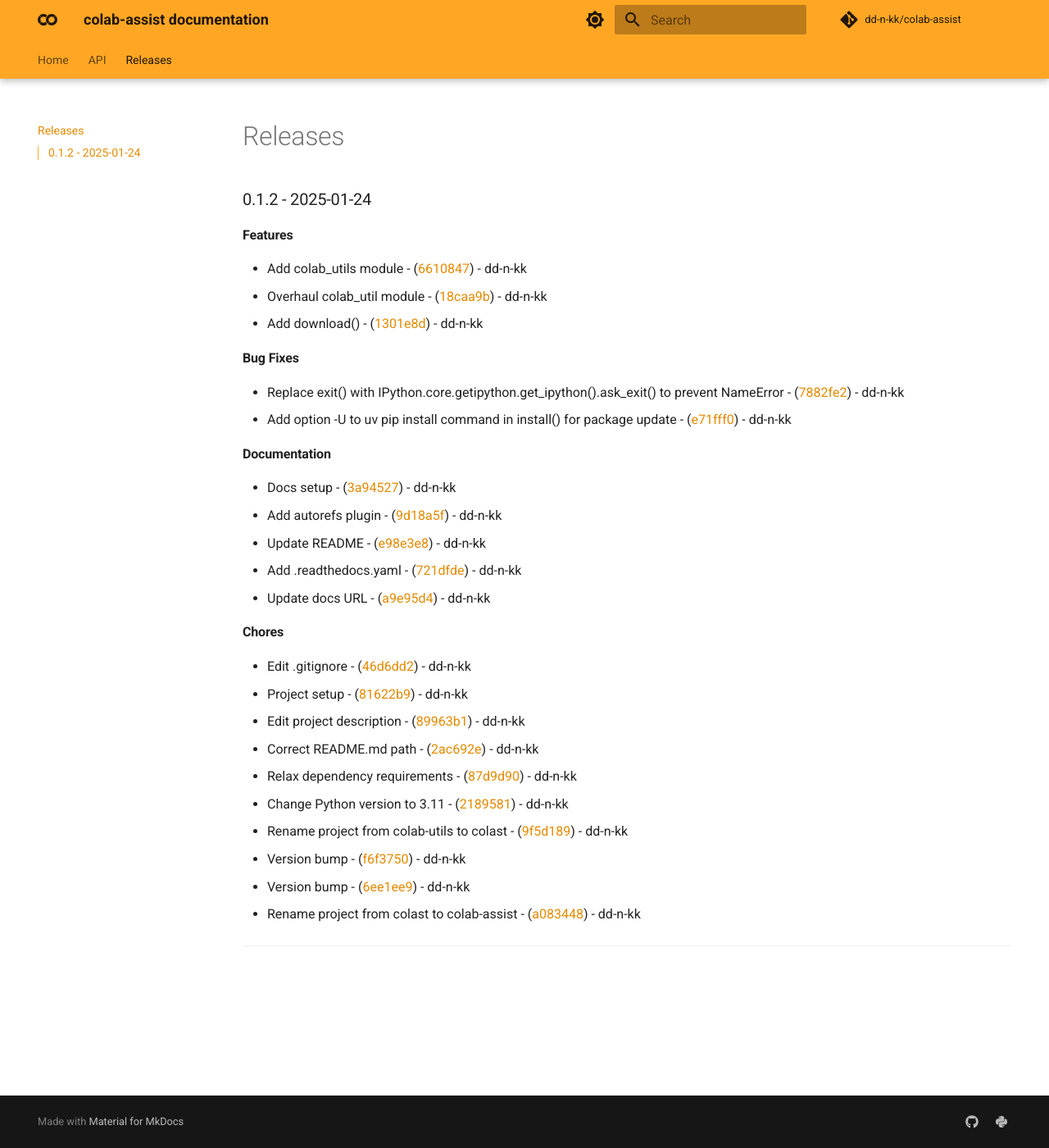
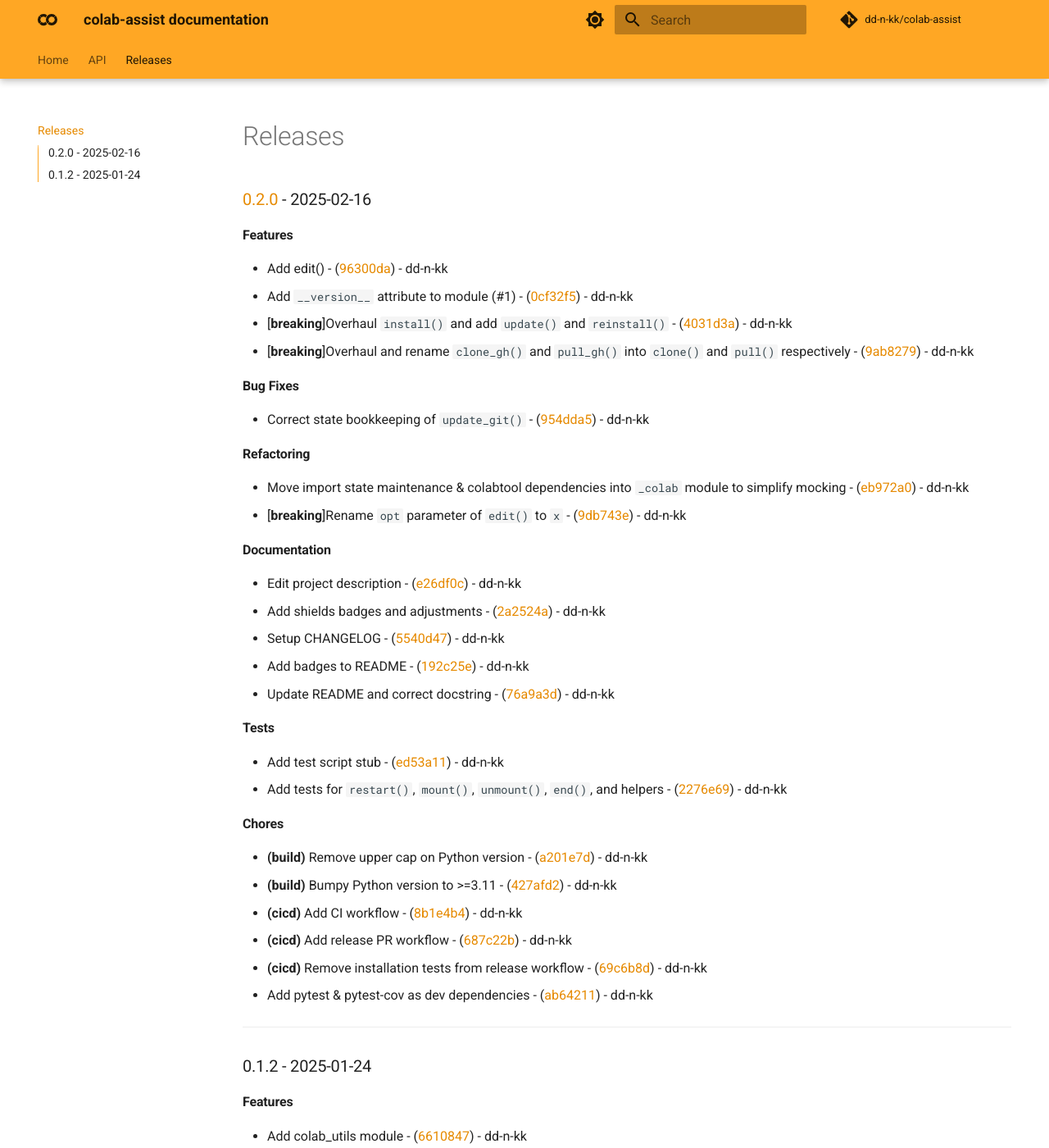
Before and after one commit to dd-n-kk/colab-assist, an MkDocs documentation site: the page built from docs/releases.md, in a window 1280 px wide and 1400 px high. Shown: the whole window at 82% size. Built offline with MkDocs 1.6.1 and Material for MkDocs 9.7.7, drawn with Linux system fonts in a browser that asks for light colours; comment, search, counter and statistics services are not loaded.

Commit message:
chore(release): v0.2.0

```diff
--- a/docs/releases.md
+++ b/docs/releases.md
@@ -1,3 +1,45 @@
+
+### [0.2.0](https://github.com/dd-n-kk/colab-assist/compare/v0.1.2..v0.2.0) - 2025-02-16
+
+#### Features
+
+- Add edit() - ([96300da](https://github.com/dd-n-kk/colab-assist/commit/96300da44d5e55283293241d2adbd8695ad5b0a7)) - dd-n-kk
+- Add `__version__` attribute to module (#1) - ([0cf32f5](https://github.com/dd-n-kk/colab-assist/commit/0cf32f52cd7ea5415ad590f565709cee26dbf9cb)) - dd-n-kk
+-  [**breaking**]Overhaul `install()` and add `update()` and `reinstall()` - ([4031d3a](https://github.com/dd-n-kk/colab-assist/commit/4031d3a2bf0a9b609da5cb0914db5b5b2e5c2708)) - dd-n-kk
+-  [**breaking**]Overhaul and rename `clone_gh()` and `pull_gh()` into `clone()` and `pull()` respectively - ([9ab8279](https://github.com/dd-n-kk/colab-assist/commit/9ab82794c0b63c530a4cf819ffcd37905544a4c6)) - dd-n-kk
+
+#### Bug Fixes
+
+- Correct state bookkeeping of `update_git()` - ([954dda5](https://github.com/dd-n-kk/colab-assist/commit/954dda5b88615099ce278cb5fde1541bcccc3799)) - dd-n-kk
+
+#### Refactoring
+
+- Move import state maintenance & colabtool dependencies into `_colab` module to simplify mocking - ([eb972a0](https://github.com/dd-n-kk/colab-assist/commit/eb972a0c54cb8c2ebe636cb3182be53cbcd60089)) - dd-n-kk
+-  [**breaking**]Rename `opt` parameter of `edit()` to `x` - ([9db743e](https://github.com/dd-n-kk/colab-assist/commit/9db743eafd6077dfa5cbf4f726d7c28a963c3395)) - dd-n-kk
+
+#### Documentation
+
+- Edit project description - ([e26df0c](https://github.com/dd-n-kk/colab-assist/commit/e26df0c770974b51a67d863f7290e2be8a5c0687)) - dd-n-kk
+- Add shields badges and adjustments - ([2a2524a](https://github.com/dd-n-kk/colab-assist/commit/2a2524aa2c96593ce0282af512dfda8d255233f6)) - dd-n-kk
+- Setup CHANGELOG - ([5540d47](https://github.com/dd-n-kk/colab-assist/commit/5540d47d2f824f6f70971e02b5f8e97d8db150df)) - dd-n-kk
+- Add badges to README - ([192c25e](https://github.com/dd-n-kk/colab-assist/commit/192c25ea9fb926708d651e45d33a65b7f8d6484c)) - dd-n-kk
+- Update README and correct docstring - ([76a9a3d](https://github.com/dd-n-kk/colab-assist/commit/76a9a3d8ecc50296d68759410bd521e1e86aa8b6)) - dd-n-kk
+
+#### Tests
+
+- Add test script stub - ([ed53a11](https://github.com/dd-n-kk/colab-assist/commit/ed53a1106d3326926e2bd21e58aead3c83333c3b)) - dd-n-kk
+- Add tests for `restart()`, `mount()`, `unmount()`, `end()`, and helpers - ([2276e69](https://github.com/dd-n-kk/colab-assist/commit/2276e69756cfa366f3cbe6e0193f1ae48888e3f5)) - dd-n-kk
+
+#### Chores
+
+- **(build)** Remove upper cap on Python version - ([a201e7d](https://github.com/dd-n-kk/colab-assist/commit/a201e7da841547c9b1a5b4841ef81c4d86b7048a)) - dd-n-kk
+- **(build)** Bumpy Python version to >=3.11 - ([427afd2](https://github.com/dd-n-kk/colab-assist/commit/427afd2677cd4afbd48e2a80c3fb5960fac88152)) - dd-n-kk
+- **(cicd)** Add CI workflow - ([8b1e4b4](https://github.com/dd-n-kk/colab-assist/commit/8b1e4b47568cfb9508073f22f4f402d3fc380f0f)) - dd-n-kk
+- **(cicd)** Add release PR workflow - ([687c22b](https://github.com/dd-n-kk/colab-assist/commit/687c22b0b3fe349883de2842ab1d821376c93dcd)) - dd-n-kk
+- **(cicd)** Remove installation tests from release workflow - ([69c6b8d](https://github.com/dd-n-kk/colab-assist/commit/69c6b8dc41d1082e190cb6e4c441a3a873457059)) - dd-n-kk
+- Add pytest & pytest-cov as dev dependencies - ([ab64211](https://github.com/dd-n-kk/colab-assist/commit/ab64211e1584263284dd2276712bb339502a673f)) - dd-n-kk
+
+---
 
 ### 0.1.2 - 2025-01-24
 
--- a/pyproject.toml
+++ b/pyproject.toml
@@ -18,7 +18,7 @@ exclude = [
 
 [project]
 name = "colab-assist"
-version = "0.1.2"
+version = "0.2.0"
 description = "Google Colab workflow utilities"
 authors = [
     {name = "dd-n-kk", email = "djlstvn.cs03@gmail.com"}
```
Also changed, not shown: CHANGELOG.md (+42 -0 lines), 1 other file.
